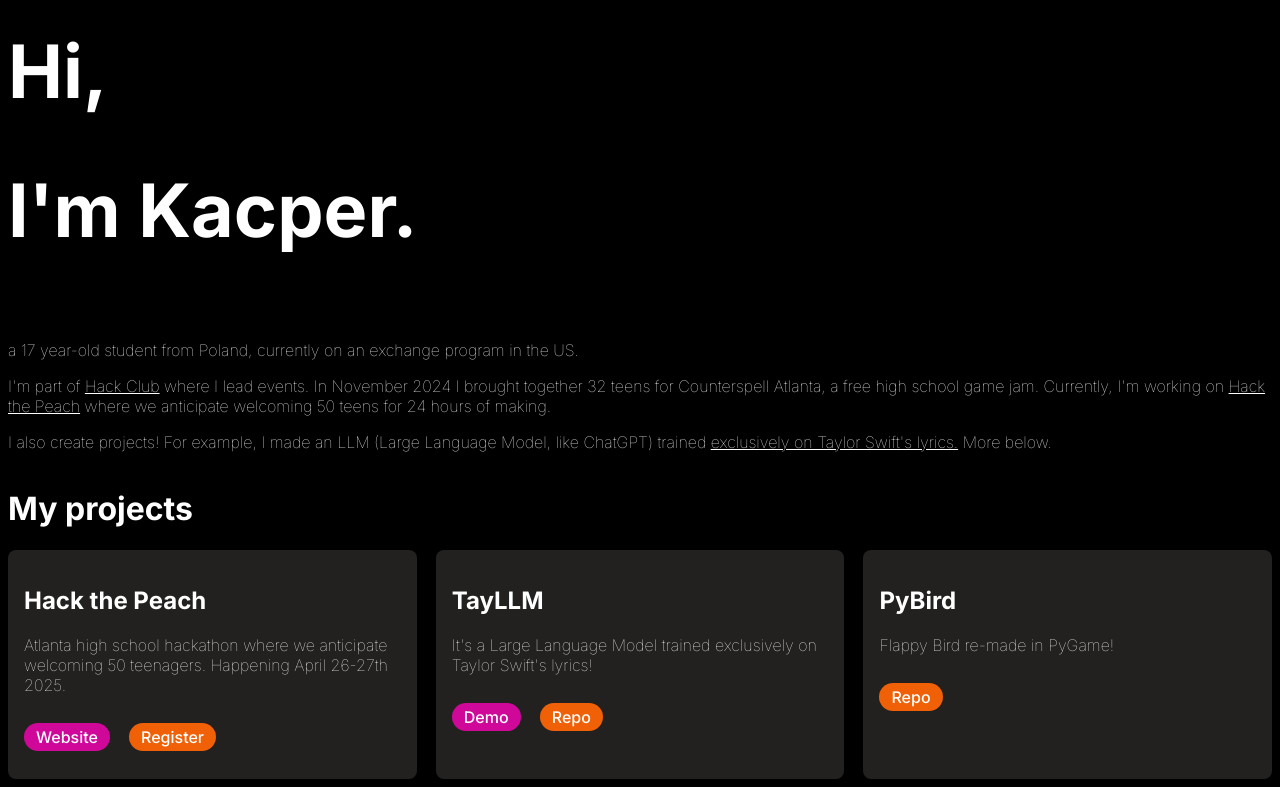
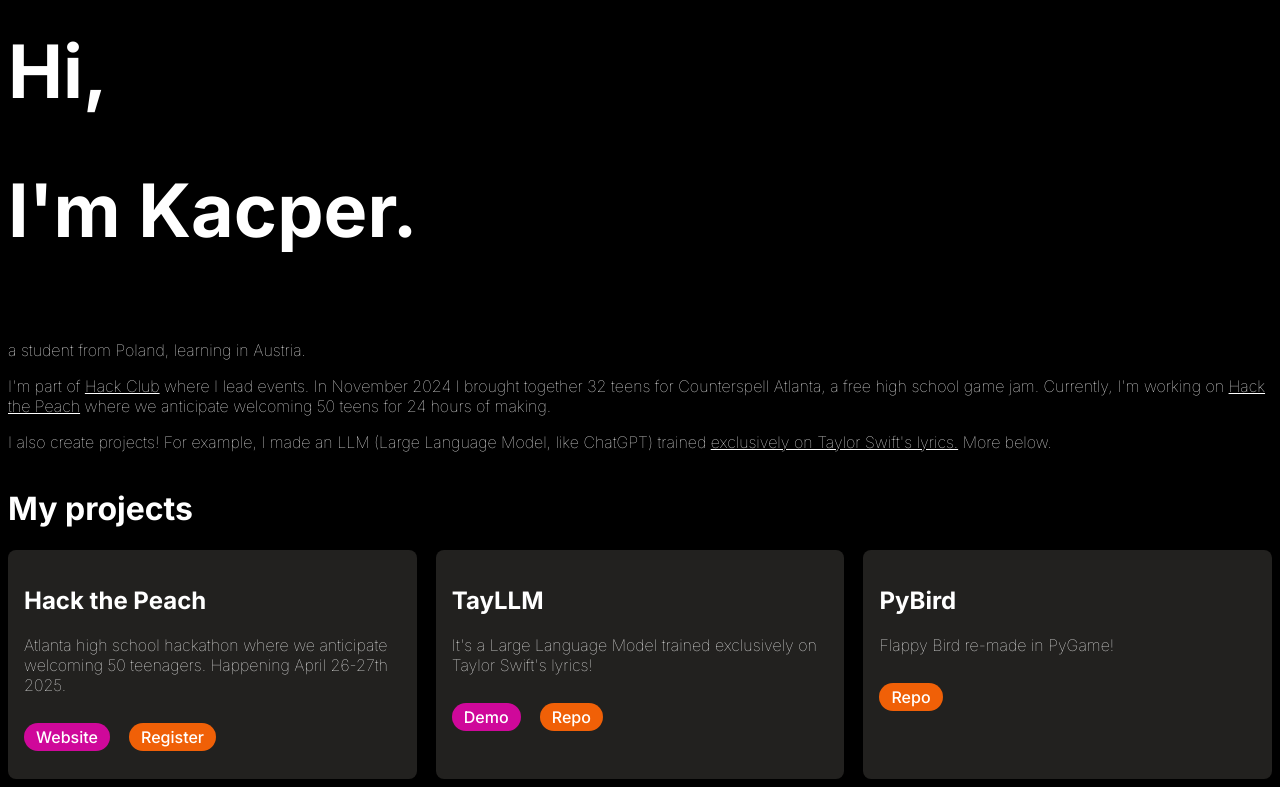
Before and after one commit to A-Potion/personal-website, a plain HTML site: page index.html in a window 1280 px wide. Shown: the part 86-873 px from the top of the page. Drawn offline with Linux system fonts and the light colour scheme; a script that the page names is missing.

Commit message:
Update index.html

```diff
--- a/index.html
+++ b/index.html
@@ -36,7 +36,7 @@
         </div>
 
         <div id="intro-bio">
-            <p>a 17 year-old student from Poland, currently on an exchange program in the US.</p>
+            <p>a student from Poland, learning in Austria.</p>
             <p>I'm part of <a target="_blank" href="https://hackclub.com">Hack Club</a> where I lead events. In November 2024 I brought together 32 teens for Counterspell Atlanta, a free high school game jam. Currently, I'm working on <a target="_blank" href="https://hackthepeach.com">Hack the Peach</a> where we anticipate welcoming 50 teens for 24 hours of making.</p>
             <p>I also create projects! For example, I made an <abbr>LLM</abbr> (Large Language Model, like ChatGPT) trained <a target="_blank" href="https://tayllm.streamlit.app">exclusively on Taylor Swift's lyrics.</a> More below.</p>
         </div>
```
